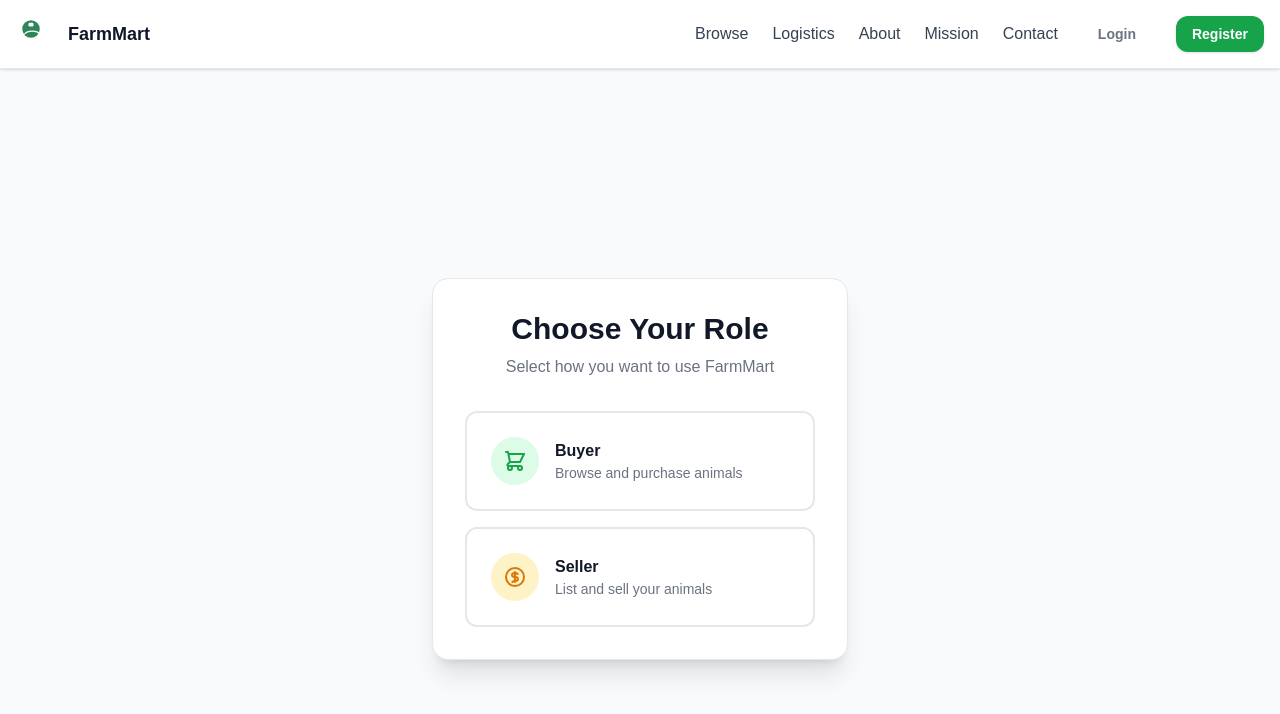
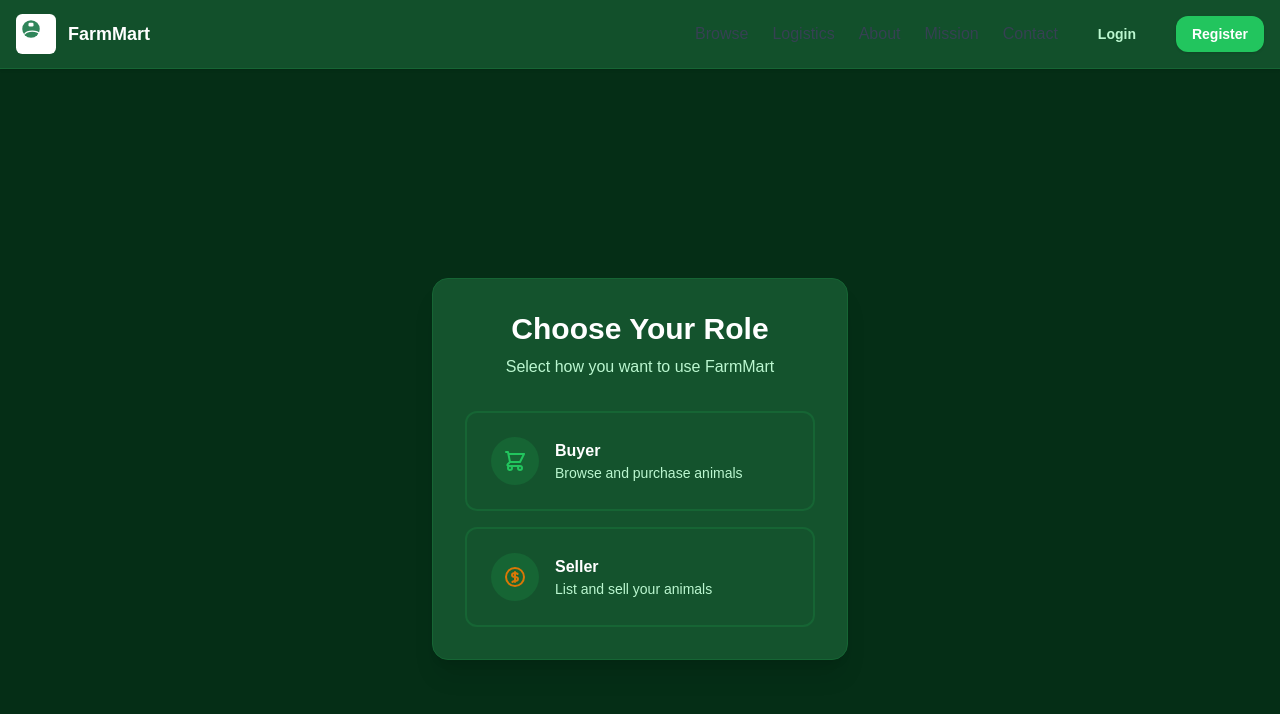
Before and after one commit to Privotech/farmmart, a Next.js app: page /login in a window 1280 px wide. Shown: the top 714 px of the page. Built offline with nearby package versions, Linux system fonts and the light colour scheme; no server answers.

Commit message:
update stling

```diff
--- a/src/app/globals.css
+++ b/src/app/globals.css
@@ -1,18 +1,18 @@
 @import "tailwindcss";
 
 :root {
-  --background: #f9fafb;
-  --foreground: #111827;
-  --surface: #ffffff;
-  --border: #e5e7eb;
-  --text-secondary: #6b7280;
+  --background: #052e16;
+  --foreground: #ffffff;
+  --surface: #14532d;
+  --border: #166534;
+  --text-secondary: #bbf7d0;
 
-  --primary: #16a34a;
-  --primary-hover: #15803d;
+  --primary: #22c55e;
+  --primary-hover: #16a34a;
   --primary-foreground: #ffffff;
-  --primary-50: #f0fdf4;
-  --primary-100: #dcfce7;
-  --primary-200: #bbf7d0;
+  --primary-50: #14532d;
+  --primary-100: #166534;
+  --primary-200: #15803d;
   --primary-500: #22c55e;
   --primary-600: #16a34a;
   --primary-700: #15803d;
@@ -20,34 +20,34 @@
   --secondary: #d97706;
   --secondary-hover: #b45309;
   --secondary-foreground: #ffffff;
-  --secondary-50: #fffbeb;
-  --secondary-100: #fef3c7;
+  --secondary-50: #14532d;
+  --secondary-100: #166534;
   --secondary-200: #fde68a;
   --secondary-500: #f59e0b;
   --secondary-600: #d97706;
   --secondary-700: #b45309;
 
-  --success: #059669;
-  --success-50: #ecfdf5;
-  --success-100: #d1fae5;
+  --success: #10b981;
+  --success-50: #14532d;
+  --success-100: #166534;
   --success-500: #10b981;
   --success-600: #059669;
 
   --warning: #f59e0b;
-  --warning-50: #fffbeb;
-  --warning-100: #fef3c7;
+  --warning-50: #14532d;
+  --warning-100: #166534;
   --warning-500: #f59e0b;
   --warning-600: #d97706;
 
-  --danger: #dc2626;
-  --danger-50: #fef2f2;
-  --danger-100: #fee2e2;
+  --danger: #ef4444;
+  --danger-50: #14532d;
+  --danger-100: #166534;
   --danger-500: #ef4444;
   --danger-600: #dc2626;
 
-  --info: #2563eb;
-  --info-50: #eff6ff;
-  --info-100: #dbeafe;
+  --info: #3b82f6;
+  --info-50: #14532d;
+  --info-100: #166534;
   --info-500: #3b82f6;
   --info-600: #2563eb;
 }
--- a/src/app/seller/animals/new/page.tsx
+++ b/src/app/seller/animals/new/page.tsx
@@ -150,7 +150,7 @@ function ListingQualityMeter({
           <span
             key={c.key}
             className={`inline-flex items-center gap-1.5 font-medium ${
-              c.passed ? "text-emerald-700" : "text-gray-500"
+              c.passed ? "text-primary" : "text-text-secondary"
             }`}
           >
             <span
@@ -381,7 +381,7 @@ export default function NewAnimalPage() {
                   name="category"
                   value={formData.category}
                   onChange={handleInputChange}
-                  className="w-full px-4 py-2 bg-white border border-gray-300 rounded-lg focus:ring-2 focus:ring-emerald-500 focus:border-transparent text-gray-900"
+                  className="w-full px-4 py-2 bg-surface border border-border rounded-lg focus:ring-2 focus:ring-primary focus:border-transparent text-foreground"
                   disabled={isLoading}
                 >
                   <option value="CATTLE">Cattle (Cow, Bull, Ox)</option>
--- a/src/app/seller/dashboard/page.tsx
+++ b/src/app/seller/dashboard/page.tsx
@@ -163,7 +163,7 @@ export default function SellerDashboard() {
     count: listingCountsByMonth[i],
     height: Math.max(15, Math.round((listingCountsByMonth[i] / maxCount) * 95)),
   }));
-  const chartColors = ["#065f46", "#065f46", "#065f46", "#047857", "#10b981", "#047857", "#059669"];
+  const chartColors = ["#15803d", "#15803d", "#15803d", "#16a34a", "#22c55e", "#16a34a", "#059669"];
 
   return (
     <div className="p-8 bg-background min-h-screen">
--- a/src/components/ImageUpload.tsx
+++ b/src/components/ImageUpload.tsx
@@ -120,7 +120,7 @@ export default function ImageUpload({
               placeholder="https://images.unsplash.com/photo-..."
               value={urlInput}
               onChange={handleUrlChange}
-              className="w-full px-4 py-2 border-border border rounded-lg focus:ring-2 focus:ring-primary/20 focus:border-primary text-foreground bg-surface transition-all"
+              className="w-full px-4 py-2 border-border border rounded-lg focus:ring-2 focus:ring-gray-900/20 focus:border-gray-900 text-foreground bg-surface transition-all"
             />
           </div>
         )}
--- a/src/components/layout/Navbar.tsx
+++ b/src/components/layout/Navbar.tsx
@@ -16,12 +16,12 @@ export const Navbar = () => {
   };
 
   return (
-    <nav className="bg-white/90 backdrop-blur-md sticky top-0 z-50 border-b border-gray-200 shadow-sm">
+    <nav className="bg-surface/95 backdrop-blur-md sticky top-0 z-50 border-b border-border shadow-sm">
       <div className="container mx-auto px-4 py-3.5">
         <div className="flex justify-between items-center">
           <Link
             href="/"
-            className="flex items-center gap-3 text-lg font-semibold text-gray-900"
+            className="flex items-center gap-3 text-lg font-semibold text-foreground"
           >
             <Image
               src="/logo.svg"
@@ -94,7 +94,7 @@ export const Navbar = () => {
 
           <button
             onClick={() => setIsMenuOpen(!isMenuOpen)}
-            className="md:hidden text-text-secondary hover:text-foreground p-2 rounded-lg hover:bg-primary-50"
+            className="md:hidden text-white hover:text-primary p-2 rounded-lg hover:bg-primary-600"
             aria-label="Open menu"
           >
             <svg
--- a/src/components/layout/Sidebar.tsx
+++ b/src/components/layout/Sidebar.tsx
@@ -284,7 +284,7 @@ export const Sidebar = () => {
     <aside
       className={`hidden md:flex flex-col w-64 bg-surface h-screen sticky top-0 border-r border-border shadow-sm`}
     >
-      <div className="p-6 mb-4 border-b border-gray-100">
+      <div className="p-6 mb-4 border-b border-border">
         <div className="flex items-center gap-2 mb-1">
           {isSeller && (
             <div className="w-8 h-8 bg-primary rounded-full flex items-center justify-center">
@@ -355,7 +355,7 @@ export const Sidebar = () => {
         <div className="pt-4 space-y-1">
           <Link
             href={isSeller ? "/seller/help-center" : "/buyer/support"}
-            className={`flex items-center gap-3 px-4 py-2.5 rounded-lg text-sm font-bold text-gray-600 hover:text-gray-900 hover:bg-white transition`}
+            className={`flex items-center gap-3 px-4 py-2.5 rounded-lg text-sm font-bold text-text-secondary hover:text-foreground hover:bg-primary-600 transition`}
           >
             <svg
               className="w-5 h-5"
--- a/src/components/ui/Badge.tsx
+++ b/src/components/ui/Badge.tsx
@@ -12,13 +12,13 @@ export const Badge: React.FC<BadgeProps> = ({
   ...props
 }) => {
   const variantStyles = {
-    primary: "bg-primary-50 text-primary-700 border border-primary-200",
-    success: "bg-success-50 text-success-700 border border-success-200",
-    warning: "bg-warning-50 text-warning-700 border border-warning-200",
-    danger: "bg-danger-50 text-danger-700 border border-danger-200",
-    info: "bg-info-50 text-info-700 border border-info-200",
-    outline: "border border-border text-text-secondary bg-transparent",
-    secondary: "bg-primary-50 text-text-secondary border border-border",
+    primary: "bg-primary text-white border border-primary-hover",
+    success: "bg-success text-white border border-success-600",
+    warning: "bg-warning text-white border border-warning-600",
+    danger: "bg-danger text-white border border-danger-600",
+    info: "bg-info text-white border border-info-600",
+    outline: "border border-primary text-primary bg-transparent",
+    secondary: "bg-primary-100 text-white border border-primary-hover",
   } as const;
 
   return (
```
Also changed, not shown: src/components/MultiImageUpload.tsx (+10 -10 lines).
